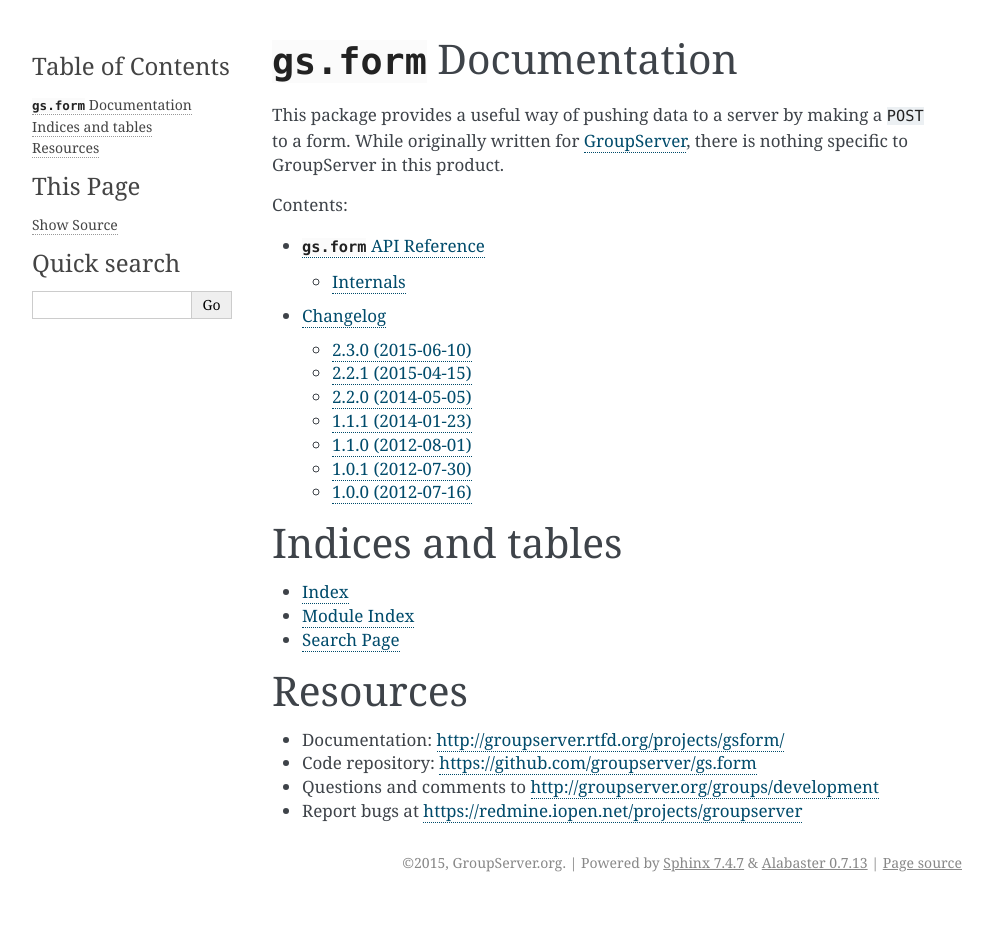
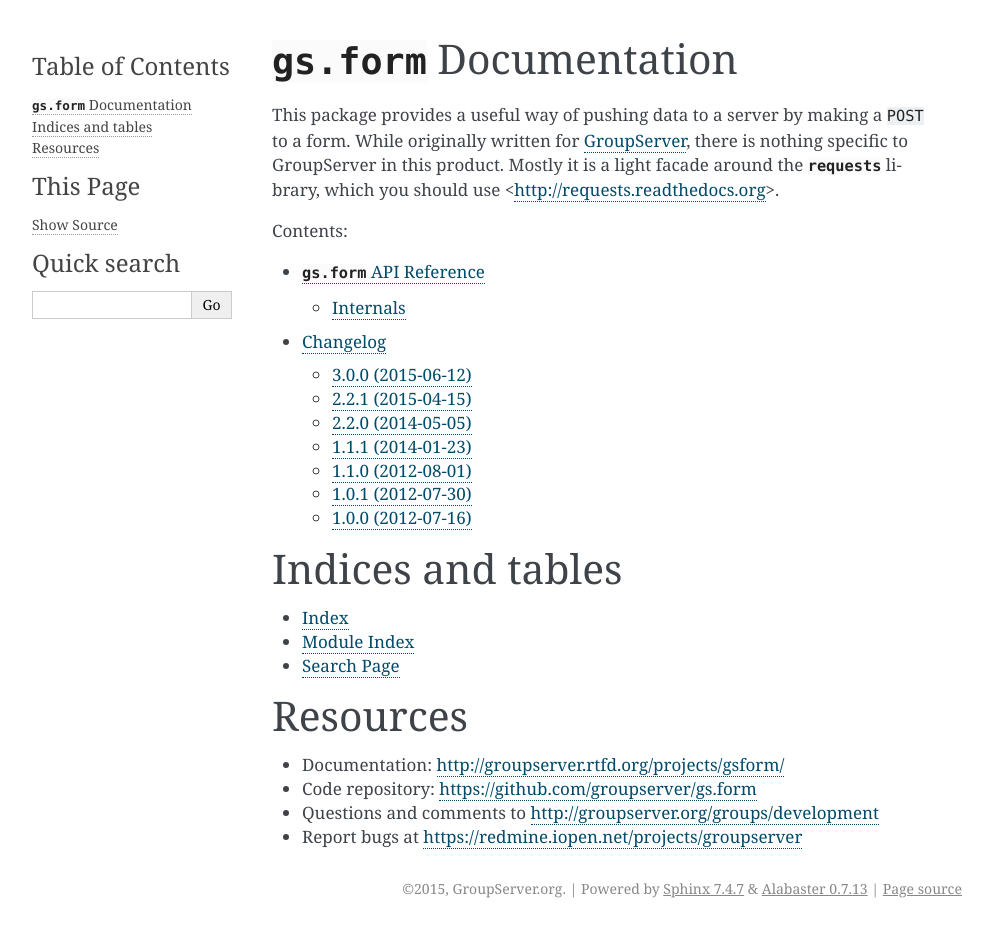
Before and after one commit to groupserver/gs.form, a Sphinx documentation site: the page built from docs/index.rst, in a window 1280 px wide. Shown: the whole page, without its empty margins (148-1141 px from the left). Built offline with Sphinx 7.4.7, drawn with Linux system fonts in a browser that asks for light colours; before the commit the page ends 902 px from its top, so only the background shows below that.

Commit message:
Updating the docs

```diff
--- a/docs/HISTORY.rst
+++ b/docs/HISTORY.rst
@@ -1,12 +1,12 @@
 Changelog
 =========
 
-2.3.0 (2015-06-10)
+3.0.0 (2015-06-12)
 ------------------
 
 * Dealing with 301 redirects, closing `Issue 4162`_
 
-.._ Issue 4162: https://redmine.iopen.net/issues/4162
+.. _Issue 4162: https://redmine.iopen.net/issues/4162
 
 2.2.1 (2015-04-15)
 ------------------
@@ -14,7 +14,7 @@
 * Fixing a potential error due to `using a list as a default
   argument`_
 
-.. using a list as a default argument:
+.. _using a list as a default argument:
    http://effbot.org/zone/default-values.htm
 
 2.2.0 (2014-05-05)
--- a/docs/index.rst
+++ b/docs/index.rst
@@ -4,7 +4,8 @@
 This package provides a useful way of pushing data to a server by
 making a ``POST`` to a form. While originally written for
 GroupServer_, there is nothing specific to GroupServer in this
-product.
+product. Mostly it is a light facade around the :mod:`requests`
+library, which you should use <http://requests.readthedocs.org>.
 
 Contents:
 
--- a/version.py
+++ b/version.py
@@ -1,5 +1,5 @@
 # -*- coding: utf-8 -*-
-version = '2.3.0'
+version = '3.0.0'
 release = False
 
 #--------------------------------------------------------------------------#
```
Also changed, not shown: README.rst (+6 -22 lines), docs/api.rst (+3 -10 lines), 2 other files.
